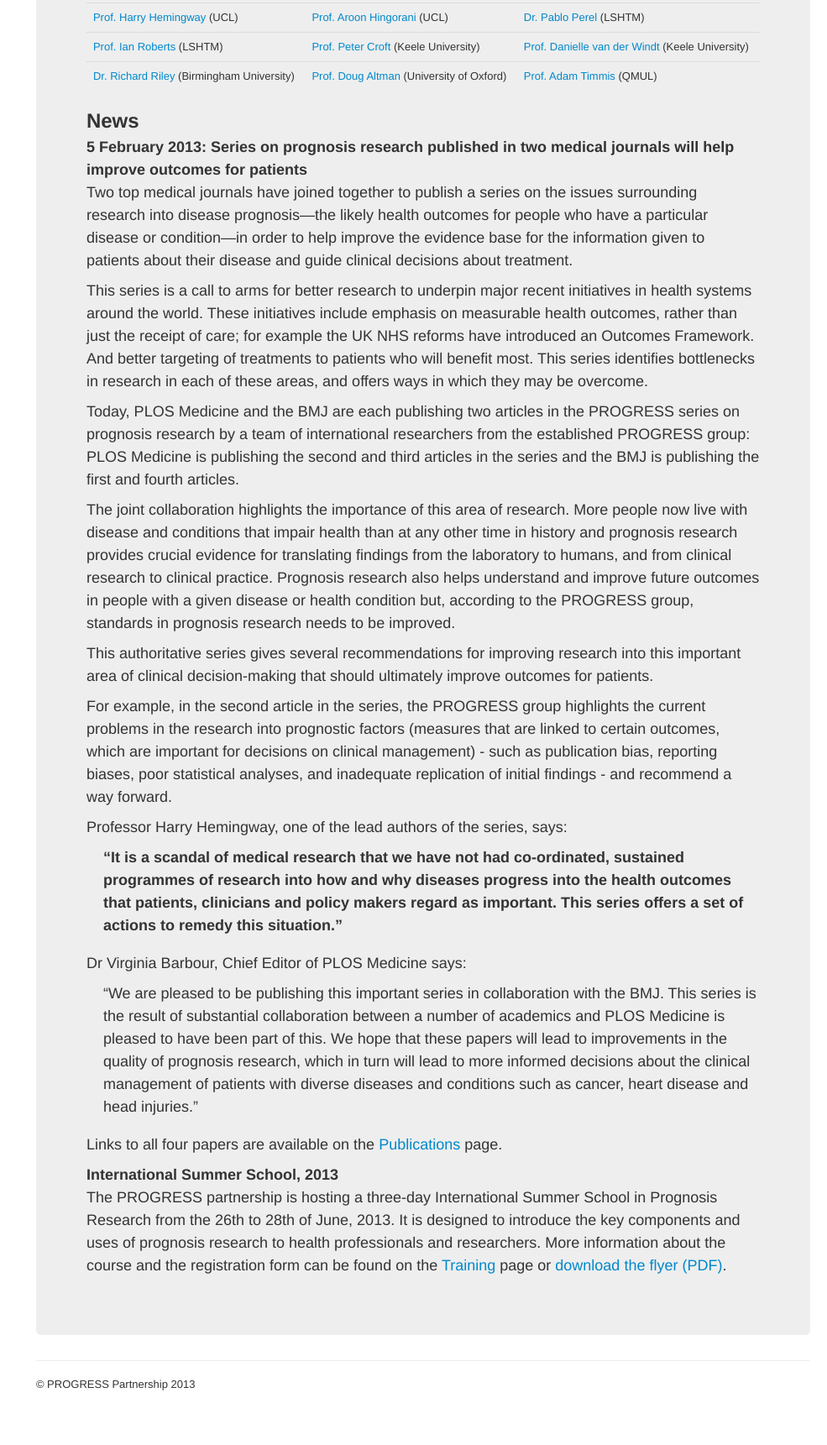
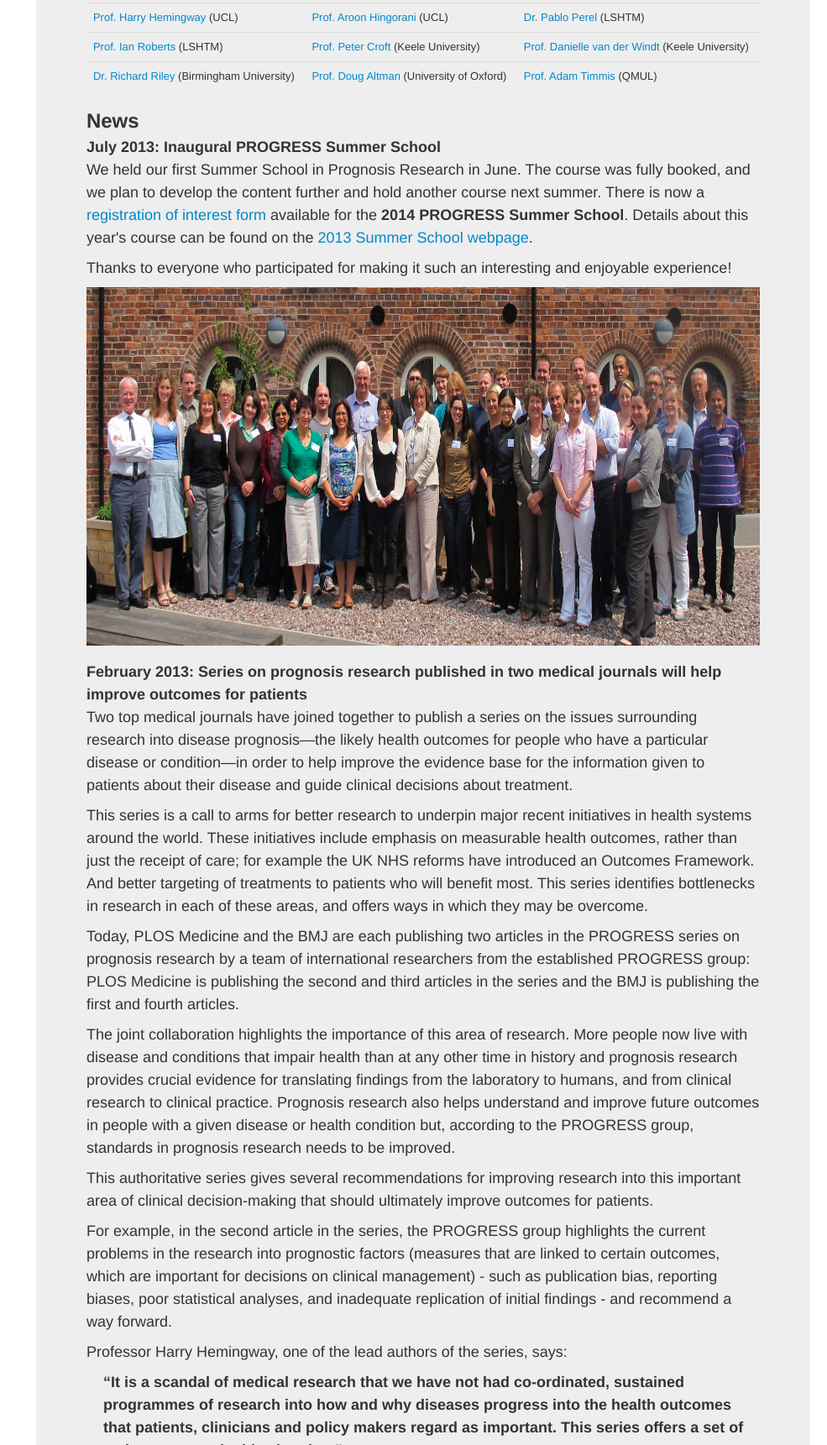
Before and after one commit to kimorley/progress-website, a plain HTML site: page index.html in a window 1280 px wide. Shown: the part 510-2231 px from the top of the page at 84% size, without its empty margins (295-1280 px from the left). Drawn offline with nearby package versions, Linux system fonts and the light colour scheme.

Commit message:
News updates regarding course; added Kelvin as PROGRESS staff member.

```diff
--- a/index.html
+++ b/index.html
@@ -138,7 +138,18 @@
             </table>
 
             <h2>News</h2>
-            <h3>5 February 2013: Series on prognosis research published in two medical journals will help improve outcomes for patients</h3>
+            <h3>July 2013: Inaugural PROGRESS Summer School</h3>
+
+            <p>We held our first Summer School in Prognosis Research in June.  The course was fully booked, and we plan to develop the content further and hold another course next summer.  There is now a <a href="training.html">registration of interest form</a> available for the <b>2014 PROGRESS Summer School</b>.  Details about this year's course can be found on the <a href="summerschool2013.html">2013 Summer School webpage</a>.</p>
+
+            <p> Thanks to everyone who participated for making it such an interesting and enjoyable experience!</p>
+
+            <img src="SummerSchool2013.jpg" alt="Summer School 2013 - Participants and Faculty" width="1115" height="427">
+
+            <table class="table">
+            </table>
+
+            <h3>February 2013: Series on prognosis research published in two medical journals will help improve outcomes for patients</h3>
 
 <p>Two top medical journals have joined together to publish a series on the issues surrounding research into disease prognosis—the likely health outcomes for people who have a particular disease or condition—in order to help improve the evidence base for the information given to patients about their disease and guide clinical decisions about treatment.</p>
 
@@ -163,9 +174,6 @@
 </blockquote>
 
 <p>Links to all four papers are available on the <a href="publications.html">Publications</a> page.
-
-            <h3>International Summer School, 2013</h3>
-            <p>The PROGRESS partnership is hosting a three-day International Summer School in Prognosis Research from the 26th to 28th of June, 2013.  It is designed to introduce the key components and uses of prognosis research to health professionals and researchers. More information about the course and the registration form can be found on the <a href="training.html">Training</a> page or <td><a href="PROGRESS-prognosis-short-course.pdf">download the flyer (PDF)</a></td>.</p>
 
           </div>
 
```
Also changed, not shown: people.html (+4 -5 lines), training.html (+1 -1 lines).
